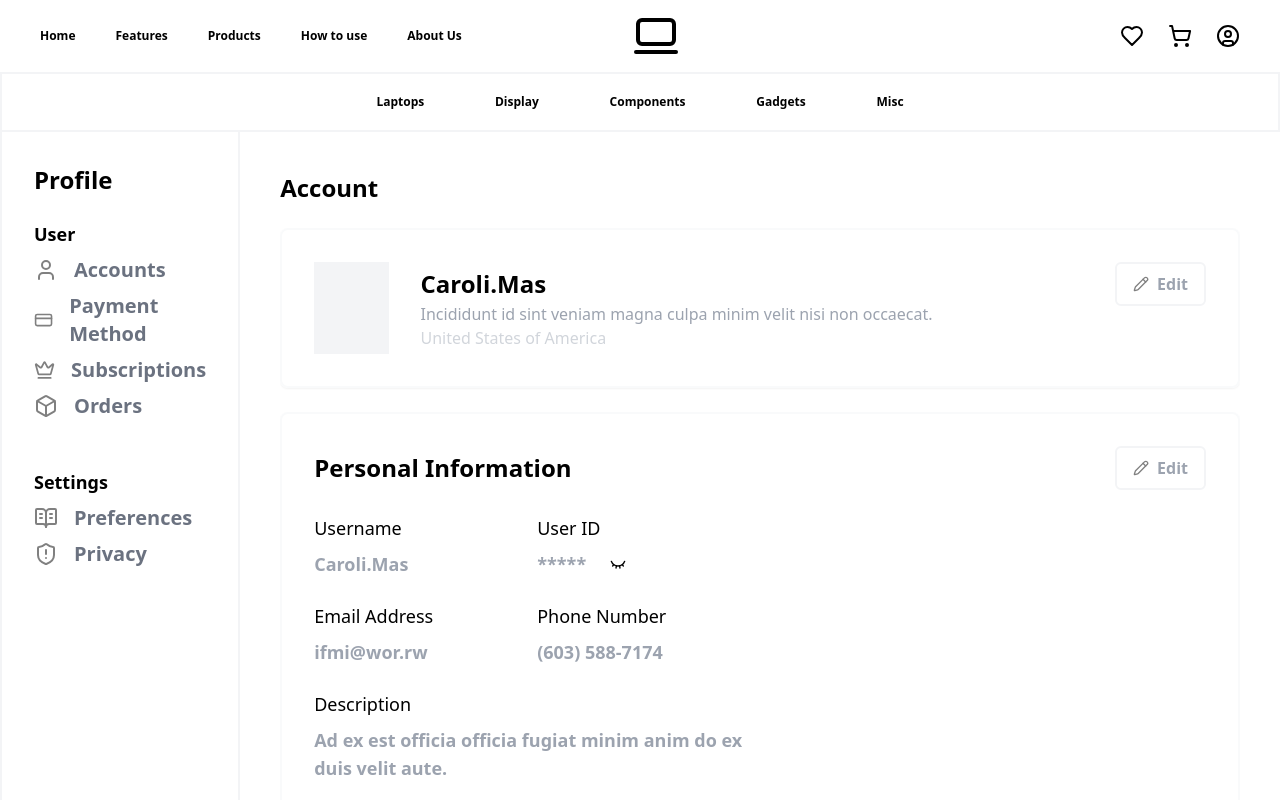
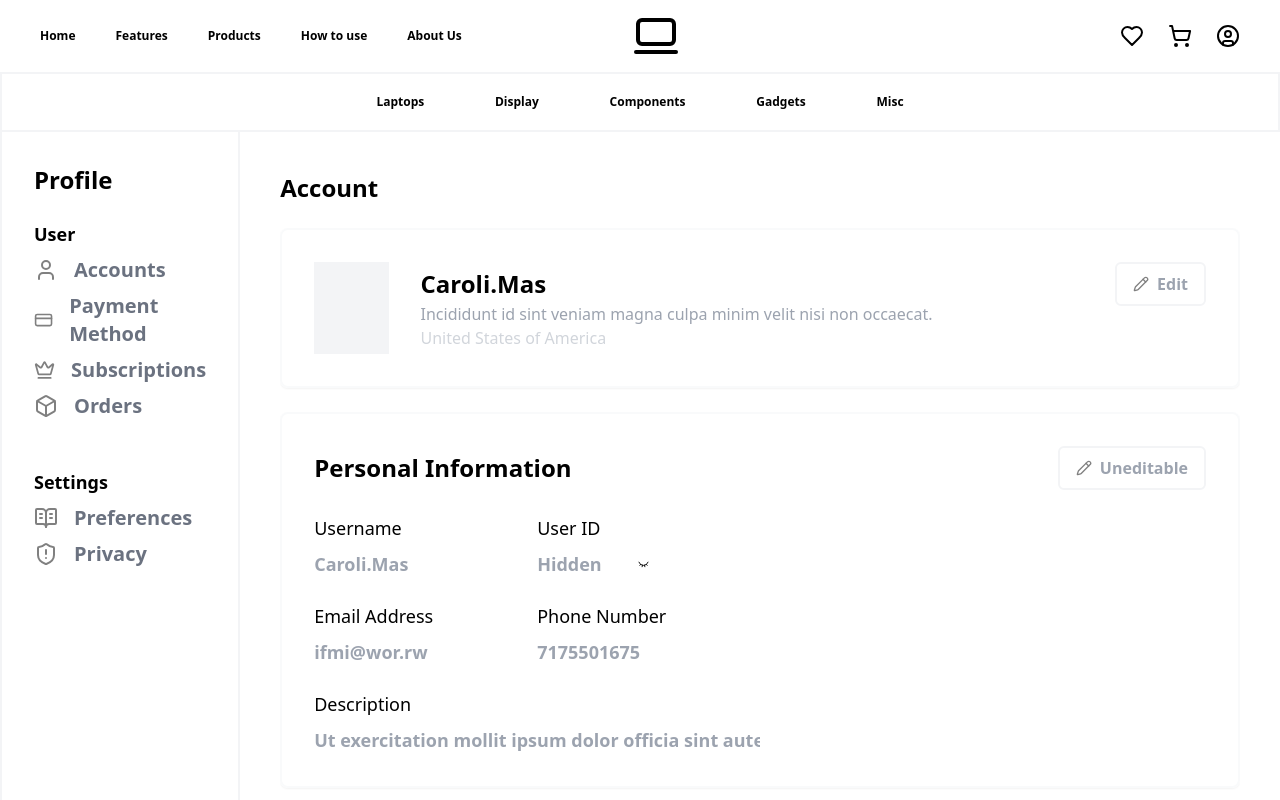
Before and after one commit to Twiztss/Laptop-Website, a React (Vite) app: page /profile in a window 1280 px wide. Built offline with nearby package versions, Linux system fonts and the light colour scheme.

Commit message:
Adjust personal information and address form field to be editable.

```diff
--- a/src/data/user-data.ts
+++ b/src/data/user-data.ts
@@ -137,6 +137,8 @@ export const sampleUsers : Users[] = [
       userName : "Joel_Marshall",
       email : "awasi@zar.kp",
       password : "jKUsCJtLzWAcw",
+      phoneNumber : 2063428631,
+      description : "Ad ex est officia fugiat minim anim do ex duis velit aute.",
       isMember : true,
       memberTier : sampleTier[0],
       payment : {
@@ -159,6 +161,8 @@ export const sampleUsers : Users[] = [
       userName : "Caroli.Mas",
       email : "ifmi@wor.rw",
       password : "xGMbrL9YK7Kb7Mlmxyg",
+      phoneNumber : 7175501675,
+      description : "Ut exercitation mollit ipsum dolor officia sint aute.",
       isMember : false,
       memberTier : sampleTier[3],
       payment : {
@@ -181,6 +185,8 @@ export const sampleUsers : Users[] = [
       userName : "MarkWade24",
       email : "dozkuf@medudcad.io",
       password : "h1uAnya",
+      phoneNumber : 2487620356,
+      description : "Est culpa irure eu aliquip sint.",
       isMember : false,
       memberTier : sampleTier[1],
       payment : {
--- a/src/routes/Profile/settings.tsx
+++ b/src/routes/Profile/settings.tsx
@@ -4,7 +4,7 @@ import { useState } from "react";
 import CreatableSelect from "react-select/creatable";
 import { Link } from "react-router-dom";
 import { sampleInvoice } from "../../data/user-data";
-import { Invoice } from "../../types/Payment";
+import { Address, Invoice } from "../../types/Payment";
 
 const paymentOption : any = [
     { value: 'mastercard', label: 'Mastercard' },
@@ -33,34 +33,57 @@ const ProfileCard = (user : Users) => {
     )
 }
 
-const AddressCard = ( user : Users ) => {
+const AddressCard = ( address : Address ) => {
+
+    const [isEdit, setEdit] = useState(false)
+    const [currentAddress, setCurrentAddress] = useState({
+        ...address
+    })
+
+    const allowEdit = () => {
+        setEdit(isEdit => !isEdit)
+        console.log(currentAddress)
+    }
+
+    const handleChange = (e : any) => {
+        if (isEdit) {
+            let {name , value} = e.target
+            setCurrentAddress(currentAddress => (
+                {
+                    ...currentAddress,
+                    [name] : value
+                }
+            ))
+        }
+    }
+
     return (
         <article className="border-gray-50 border-2 shadow-sm rounded-lg p-8 flex flex-col gap-6 w-full">
             <div className="flex justify-between items-center">
                 <h1 className="font-bold text-2xl">Address</h1>
-                <button className="border-gray-100 border-2 flex items-center gap-2 px-4 py-2 rounded-md">
+                <button className="border-gray-100 border-2 flex items-center gap-2 px-4 py-2 rounded-md" onClick={allowEdit}>
                     <Pencil width={16} height={16} color="gray" />
-                    <p className="font-semibold text-md text-gray-400">Edit</p>
+                    <p className="font-semibold text-md text-gray-400">{isEdit ? "Editable" : "Uneditable"}</p>
                 </button>
             </div>
             <div className="flex w-1/2 justify-between">
                 <div className="flex flex-col gap-2 w-1/2">
                     <p className="font-medium text-lg">Country</p>
-                    <h3 className="text-lg font-semibold text-gray-400">{user.payment.billingAddress.country}</h3>
+                    <input className="text-lg font-semibold text-gray-400 outline-none" name={"country"} value={currentAddress.country} onChange={handleChange} />
                 </div>
                 <div className="flex flex-col gap-2 w-1/2">
-                    <p className="font-medium text-lg">City/State</p>
-                    <h3 className="text-lg font-semibold text-gray-400">{user.payment.billingAddress.state}</h3>
+                    <p className="font-medium text-lg">Address</p>
+                    <input className="text-lg font-semibold text-gray-400 outline-none" name={"address1"} value={currentAddress.address1} onChange={handleChange}/>
                 </div>
             </div>
             <div className="flex w-1/2 justify-between">
                 <div className="flex flex-col gap-2 w-1/2">
-                    <p className="font-medium text-lg">City/State 2</p>
-                    <h3 className="text-lg font-semibold text-gray-400">{user.payment.billingAddress.state}</h3>
+                    <p className="font-medium text-lg">City/State</p>
+                    <input className="text-lg font-semibold text-gray-400 outline-none" name={"state"} value={currentAddress.state} onChange={handleChange} />
                 </div>
                 <div className="flex flex-col gap-2 w-1/2">
                     <p className="font-medium text-lg">Postal Code</p>
-                    <h3 className="text-lg font-semibold text-gray-400">{user.payment.billingAddress.postal}</h3>
+                    <input className="text-lg font-semibold text-gray-400 outline-none" name={"postal"} value={currentAddress.postal} onChange={handleChange} />
                 </div>
             </div>
         </article>
@@ -206,25 +229,46 @@ const PaymentCard = (user : Users ) => {
 const InfoCard = (user : Users) => {
 
     const [isDisplayed, setIsDisplayed] = useState(false)
+    const [isEdit, setEdit] = useState(false)
+    const [userInfo, setUserInfo] = useState({
+        ...user
+    })
+
+    const allowEdit = () => {
+        setEdit(isEdit => (!isEdit))
+        console.log(userInfo)
+    }
+
+    const handleChange = (e : any) => {
+        if (isEdit) {
+            let {name , value} = e.target
+            setUserInfo(userInfo => (
+                {
+                    ...userInfo,
+                    [name] : value
+                }
+            ))
+        }
+    }
 
     return (
         <article className="border-gray-50 border-2 shadow-sm rounded-lg p-8 flex flex-col gap-6 w-full">
             <div className="flex justify-between items-center">
                 <h1 className="font-bold text-2xl">Personal Information</h1>
-                <button className="border-gray-100 border-2 flex items-center gap-2 px-4 py-2 rounded-md">
+                <button className="border-gray-100 border-2 flex items-center gap-2 px-4 py-2 rounded-md" onClick={allowEdit}>
                     <Pencil width={16} height={16} color="gray" />
-                    <p className="font-semibold text-md text-gray-400">Edit</p>
+                    <p className="font-semibold text-md text-gray-400">{isEdit ? "Editable" : "Uneditable"}</p>
                 </button>
             </div>
             <div className="flex w-1/2 justify-between">
                 <div className="flex flex-col gap-2 w-1/2">
                     <p className="font-medium text-lg">Username</p>
-                    <h3 className="text-lg font-semibold text-gray-400">{user.userName}</h3>
+                    <input className="text-lg font-semibold text-gray-400 outline-none" name={"userName"} value={userInfo.userName} placeholder={user.userName} onChange={handleChange} />
                 </div>
                 <div className="flex flex-col gap-2 w-1/2">
                     <p className="font-medium text-lg">User ID</p>
-                    <div className="flex items-center gap-6">
-                        <h3 className="text-lg font-semibold text-gray-400">{isDisplayed ? user.userId : "*****"}</h3>
+                    <div className="flex items-center gap-6 w-1/2">
+                        <input className="text-lg font-semibold text-gray-400 w-full outline-none" name={"userId"} value={isDisplayed ? userInfo.userId : "Hidden"} onChange={handleChange}/>
                         {isDisplayed ? <EyeIcon width={16} height={16} onClick={() => setIsDisplayed(!isDisplayed)}/> : <EyeClosed width={16} height={16} onClick={() => setIsDisplayed(!isDisplayed)} />}
                     </div>
                 </div>
@@ -232,17 +276,17 @@ const InfoCard = (user : Users) => {
             <div className="flex w-1/2 justify-between">
                 <div className="flex flex-col gap-2 w-1/2">
                     <p className="font-medium text-lg">Email Address</p>
-                    <h3 className="text-lg font-semibold text-gray-400">{user.email}</h3>
+                    <input className="text-lg font-semibold text-gray-400 outline-none" name={"email"} value={userInfo.email} onChange={handleChange} />
                 </div>
                 <div className="flex flex-col gap-2 w-1/2">
                     <p className="font-medium text-lg">Phone Number</p>
-                    <h3 className="text-lg font-semibold text-gray-400">(603) 588-7174</h3>
+                    <input className="text-lg font-semibold text-gray-400 outline-none" name={"phoneNumber"} value={userInfo.phoneNumber} onChange={handleChange} />
                 </div>
             </div>
             <div className="flex w-1/2 justify-between">
                 <div className="flex flex-col gap-2 w-full">
                     <p className="font-medium text-lg">Description</p>
-                    <h3 className="text-lg font-semibold text-gray-400">Ad ex est officia officia fugiat minim anim do ex duis velit aute.</h3>
+                    <input className="text-lg font-semibold text-gray-400 outline-none" name={"description"} value={userInfo.description} onChange={handleChange} />
                 </div>
             </div>
         </article>
@@ -375,7 +419,7 @@ export default function Settings( user : Users ) {
     <div className="flex flex-col gap-6">
         <ProfileCard {...user} />
         <InfoCard {...user} />
-        <AddressCard {...user} />
+        <AddressCard {...user.payment.billingAddress} />
         <PaymentCard {...user} />
         <SubscriptionCard {...user} />
         <OrderInfo {...user} />
--- a/src/types/Users.ts
+++ b/src/types/Users.ts
@@ -14,6 +14,8 @@ export interface Users {
     userName : string,
     email : string,
     password : string,
+    phoneNumber : number,
+  description : string,
     isMember : boolean,
     memberTier : MemberTier ,
     payment : PaymentOption,
```
